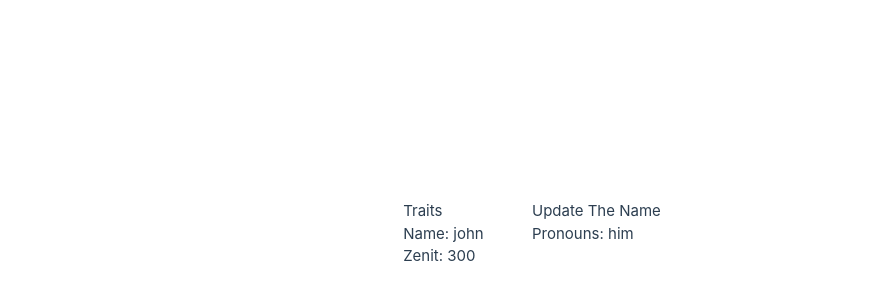
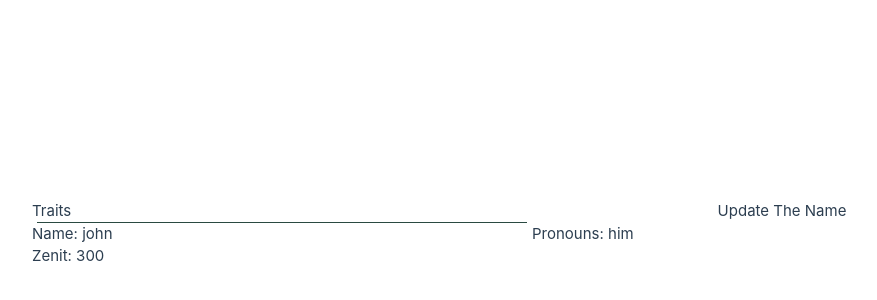
Before and after one commit to BanterTheGreat/fabula-ultima-builder, a Vue app: page / in a window 1280 px wide. Shown: the part 166-466 px from the top of the page, without its empty margins (108-985 px from the left). Built offline with nearby package versions, Linux system fonts and the light colour scheme.

Commit message:
finished header styling

```diff
--- a/src/views/Segment-header.vue
+++ b/src/views/Segment-header.vue
@@ -5,13 +5,25 @@ const props = defineProps({
 </script>
 
 <template>
-  <div class="text-white text-center font-semibold bg-fabula-green rounded uppercase inline-block w-fit px-5 font-fabula-header">
-    {{segmentHeader}}
+  <div style="width: 500px">
+    <div class="text-white text-center font-semibold bg-fabula-green rounded uppercase inline-block
+            w-fit px-5 font-fabula-header">
+      {{ segmentHeader }}
+    </div>
+    <div class="divider"></div>
   </div>
 </template>
 
 <style scoped>
-  .w-fit {
-     width: 'fit-content'
-  }
+.w-fit {
+  width: 'fit-content'
+}
+
+.divider {
+  border-bottom: 1px solid;
+  color: #2A4A41;
+  margin-left: 5px;
+  margin-right: 5px;
+  margin-top: -1px;
+}
 </style>
```
